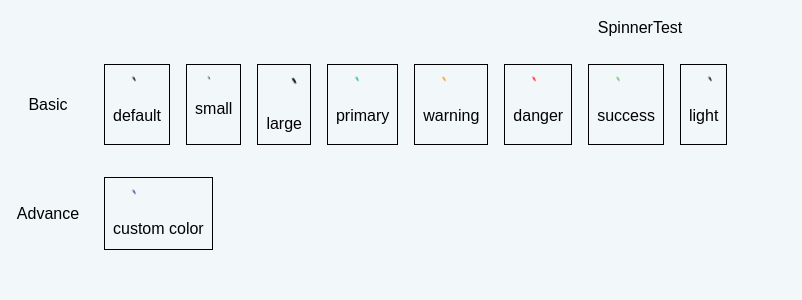
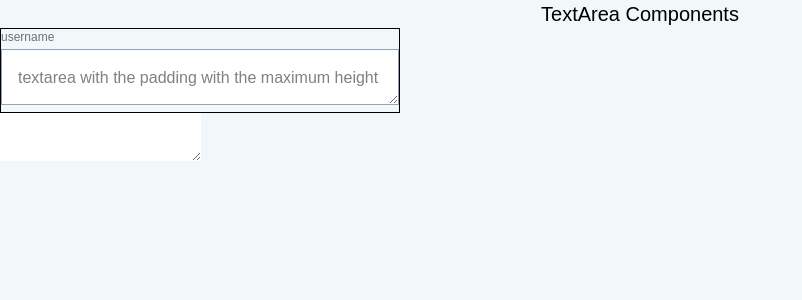
Before and after one commit to abhay-rana/component-library, a React (Create React App) app: page / in a window 1280 px wide. Shown: the top 300 px of the page, without its empty margins (0-802 px from the left). Built offline with nearby package versions, Linux system fonts and the light colour scheme.

Commit message:
textarea completed

```diff
--- a/src/App.js
+++ b/src/App.js
@@ -4,14 +4,16 @@ import ButtonTest from "screens/button-test";
 import NormalLabel from "screens/normal-label";
 import FloatingLabel from "screens/floating-label-input";
 import SpinnerTest from "screens/spinner-test";
+import TextAreaTest from "screens/text-area-test";
 
 const App = () => {
 	return (
 		<>
-			{/* <FloatingLabel />
-			<NormalLabel /> */}
+			{/* <FloatingLabel /> */}
+			{/* <NormalLabel />  */}
 			{/* <ButtonTest /> */}
-			<SpinnerTest />
+			{/* <SpinnerTest /> */}
+			<TextAreaTest />
 		</>
 	);
 };
--- a/src/components/form/text-area.js
+++ b/src/components/form/text-area.js
@@ -1,75 +1,153 @@
-import React, { forwardRef, useEffect, useRef, memo } from "react";
+import { forwardRef, memo, useRef, useLayoutEffect, useEffect } from "react";
+import PropTypes from "prop-types";
+import { twMerge } from "tailwind-merge";
 
-const TextArea = ({ value, onChange, minRow, maxRow, scrollDirection, className, rowHeight, ...rest }, ref) => {
-	const text_area_ref = useRef();
-	const extra_class = useRef("");
-	const word_counter = useRef(0);
+const Textarea = memo(
+	forwardRef((props, ref) => {
+		const default_props = {
+			id: props.id,
+			name: props.name,
+			value: props.value,
+			maxLength: props.maxLength,
+			minLength: props.minLength,
+			max: props.max,
+			min: props.min,
+			disabled: props.disabled,
+			autoComplete: props.autoComplete,
+			placeholder: props.placeholder,
+			autoFocus: props.autoFocus,
+			required: props.required,
+			onFocus: props.onFocus,
+			onChange: props.onChange,
+			onKeyPress: props.onKeyPress,
+			style: props.style,
+			row: props.row,
+			col: props.col,
+		};
+		const { className, error, success, small, large, children, label, stacked, light, minHeight = "", maxHeight = "", padding } = { ...props };
 
-	useEffect(() => {
-		if (!!scrollDirection) extra_class.current += "resize ";
-		if (!!rowHeight) extra_class.current += `leading-[${rowHeight}px] `;
+		const calc_height = useRef(0);
 
-		//on the first time mounting the height of the textarea should be the
-		text_area_ref.current.style.height = minRow * rowHeight + "px";
-	}, []);
+		const input_ref = useRef(null);
 
-	useEffect(() => {
-		if (text_area_ref.current.scrollHeight) {
-			const scrollHeight = text_area_ref.current.scrollHeight > max_height ? max_height : text_area_ref.current.scrollHeight;
-			text_area_ref.current.style.height = scrollHeight + "px";
-		}
-		//change the word counter on the every input of the text
-		word_counter.current.innerText = `${value.length - (value.match(/\n/g) || []).length}/${rest.maxLength}`;
-	}, [value]);
+		let extra_class = {
+			label: "",
+			input: "",
+		};
 
-	const min_height = minRow * rowHeight; //minimum height of the textarea
-	const max_height = maxRow * rowHeight; //maximum height of the textarea
+		extra_class.input += "w-full z-0 text-gray-dark box-border focus:border-primary focus:outline-none placeholder-gray-medium outline-none hover:border-primary border border-slate-400 ";
 
-	const getRef = (el) => {
-		text_area_ref.current = el;
-		if (!!ref) ref.current = el;
-	};
+		// if (small) {
+		// 	extra_class += stacked ? "h-20 text-base " : "h-20 px-2 text-base ";
+		// } else if (large) {
+		// 	extra_class += stacked ? "h-56 " : "h-56 px-2 ";
+		// } else {
+		// 	extra_class += stacked ? "h-36 text-base " : "h-36 px-2 text-base ";
+		// }
 
-	// Dealing with Textarea Height
-	function calcHeight(value) {
-		let numberOfLineBreaks = (value.match(/\n/g) || []).length;
-		// min-height + lines x line-height + padding + border
-		// let newHeight = 20 + numberOfLineBreaks * 20 + 12 + 2;
-		let newHeight = numberOfLineBreaks * rowHeight;
+		const border_width = 1;
+		const row_height = 24;
+		let numberOfLineBreaks = 0;
 
-		//if the newHeight is more than the maximumHeight then show the scrollbar
-		if (!!maxRow && newHeight > max_height) {
-			extra_class.overflow = "overflow-y-auto ";
-		} else {
-			extra_class.overflow = "overflow-hidden ";
+		if (stacked) {
+			extra_class.input += "border-b bg-transparent px-0 ";
 		}
 
-		return min_height > newHeight ? min_height : newHeight > max_height ? max_height : newHeight;
-	}
+		if (light) {
+			extra_class.input += "text-white placeholder-gray-md ";
+		}
 
-	const overrideOnChange = (e) => {
-		onChange(e);
-		text_area_ref.current.style.height = calcHeight(e.target.value) + "px";
-	};
+		if (error) {
+			extra_class.input += "border-danger ";
+		} else if (success) {
+			extra_class.input += "border-success ";
+		}
 
-	return (
-		<>
-			<div className="flex-col">
+		if (className) {
+			extra_class.input += `${className} `;
+		}
+
+		const hydrateRef = (el) => {
+			input_ref.current = el;
+			if (!!ref) ref.current = el;
+		};
+
+		useEffect(() => {
+			// scrollHeight is automatically calculated according to the line height on the every enter pressed
+
+			//this have to reset every time on Change so that "scrollHeight" works properly
+			input_ref.current.style.height = 0;
+			input_ref.current.style.height = input_ref.current.scrollHeight + "px";
+
+			if (input_ref.current.scrollHeight <= maxHeight) {
+				input_ref.current.style.overflow = "hidden";
+			} else {
+				input_ref.current.style.overflowY = `scroll`;
+			}
+		}, [default_props.value]);
+
+		return (
+			<div className="relative w-full">
+				{label ? <label className={twMerge(`mb-1 block text-xs font-normal ${error ? "text-danger" : "text-gray-500"}`)}>{label}</label> : null}
+				{children}
 				<textarea
-					className={`${className} ${extra_class.current} ${extra_class.overflow} `}
-					ref={getRef}
-					onChange={overrideOnChange}
-					value={value}
-					rows={minRow}
-					{...rest}
-				/>
-				<div
-					ref={word_counter}
-					className=""
-				></div>
+					{...default_props}
+					className={twMerge(extra_class.input)}
+					style={{ maxHeight: `${maxHeight}px`, minHeight: `${minHeight}px` }}
+					ref={hydrateRef}
+					// rows={56}
+				></textarea>
+
+				{(typeof error != "boolean" && error) || (typeof success != "boolean" && success) ? (
+					<div className={`text-xs ${error ? "text-danger" : success ? "text-success" : null}`}>{error || success}</div>
+				) : null}
 			</div>
-		</>
-	);
+		);
+	})
+);
+
+export default Textarea;
+
+Textarea.displayName = "Textarea";
+
+Textarea.propTypes = {
+	/** default is false   */
+	disabled: PropTypes.bool,
+	/** Extra class for input  */
+	className: PropTypes.string,
+	/** bool type default is false input type success  */
+	success: PropTypes.bool,
+	/** bool type default is false  */
+	error: PropTypes.oneOfType([PropTypes.string, PropTypes.bool]),
+	/** True make small button default is medium*/
+	small: PropTypes.bool,
+	/** True make large button default is medium  */
+	large: PropTypes.bool,
+	/** onChange accept function  */
+	onChange: PropTypes.func,
+	/** onFocus accept function  */
+	onFocus: PropTypes.func,
+	/** onKeyPress accept function */
+
+	onKeyPress: PropTypes.func,
+	/*maxLength accept number  */
+	maxLength: PropTypes.number,
+	/*minLength accept number  */
+	minLength: PropTypes.string,
+
+	/** boolean set auto focus default is false */
+	autoFocus: PropTypes.bool,
+	/** label on input string type */
+	label: PropTypes.string,
+	/** stacked bool type to position label */
+	stacked: PropTypes.bool,
+
+	/**bool type  required true if field can't be empty */
+	required: PropTypes.bool,
+	/*auto complete text suggestion string type*/
+	autoComplete: PropTypes.string,
+	/**input inline css object*/
+	style: PropTypes.object,
+	/**input placeholder string type */
+	placeholder: PropTypes.string,
 };
-
-export default memo(forwardRef(TextArea));
--- /dev/null
+++ b/src/screens/text-area-test.js
@@ -0,0 +1,37 @@
+import React, { useState } from "react";
+
+import TextArea from "components/form/text-area";
+
+const TextAreaTest = () => {
+	const [state, setState] = useState("");
+	const [error, setError] = useState("");
+
+	return (
+		<>
+			<div>
+				<div className="">
+					<h1 className="text-center text-xl">TextArea Components</h1>
+				</div>
+				<div className="w-[400px] border border-black">
+					<TextArea
+						value={state}
+						error={error}
+						minHeight={48} // minimum number of rows (enter)
+						maxHeight={600} //maximum number of rows after that show the scrollBAr
+						maxLength={200} //you cant enter the more words than this
+						wordCounter
+						label="username"
+						onFocus={() => setError("")}
+						onChange={(e) => setState(e.target.value)}
+						className="p-4"
+						placeholder="textarea with the padding with the maximum height"
+					/>
+				</div>
+				<textarea className="h-12" />
+				<p></p>
+			</div>
+		</>
+	);
+};
+
+export default TextAreaTest;
```
Also changed, not shown: 1 other file (tests, documents, lock files or other folders).
